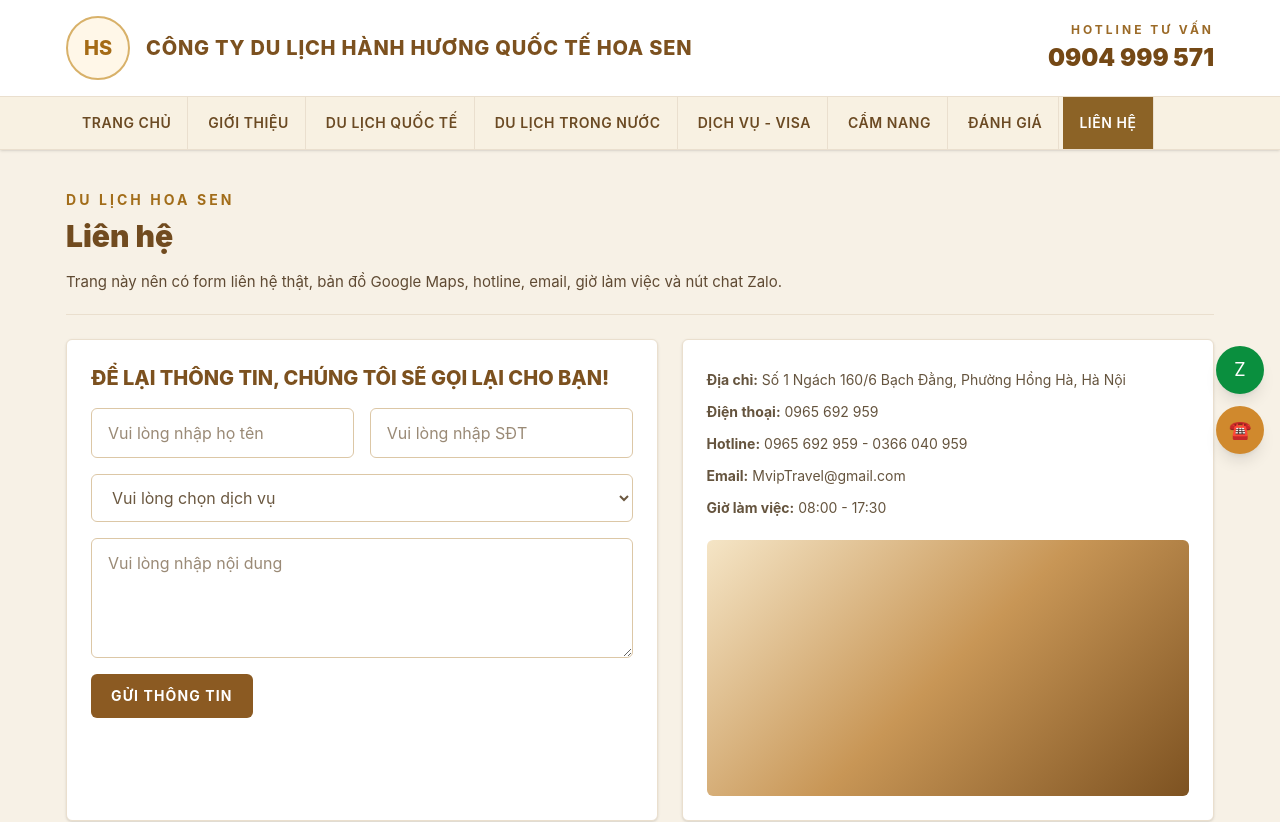
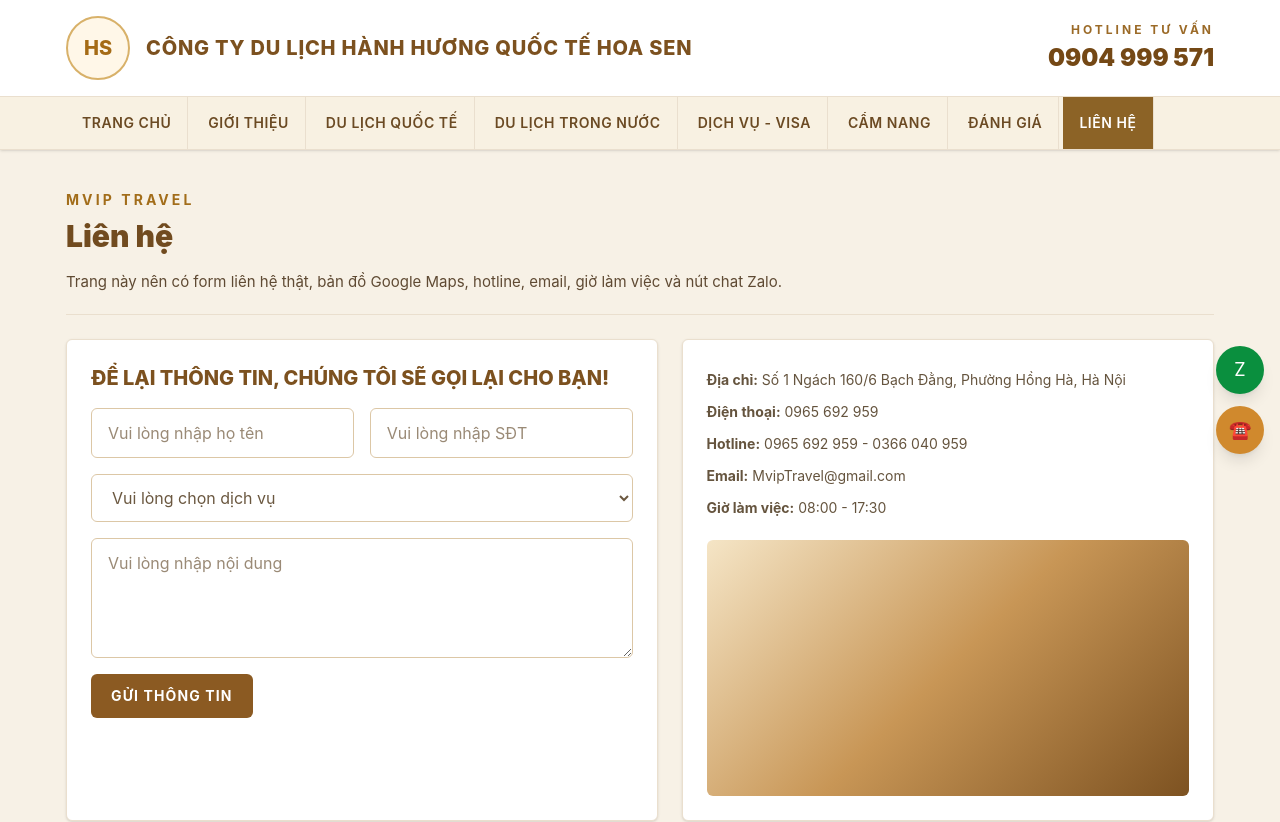
Before and after one commit to kiennguyen2701/hoa-sen-clone, a React (Vite) app: page /lien-he in a window 1280 px wide. Shown: the top 822 px of the page. Built offline with nearby package versions, Linux system fonts and the light colour scheme; no server answers; the database is empty.

Commit message:
add real admin with supabase

```diff
--- a/index.html
+++ b/index.html
@@ -4,7 +4,7 @@
     <meta charset="UTF-8" />
     <link rel="icon" type="image/svg+xml" href="/favicon.svg" />
     <meta name="viewport" content="width=device-width, initial-scale=1.0" />
-    <title>hoa-sen-clone</title>
+    <title>MVip Travel - Du lịch Max Vip</title>
   </head>
   <body>
     <div id="root"></div>
--- a/src/components/PageContainer.jsx
+++ b/src/components/PageContainer.jsx
@@ -3,7 +3,7 @@ export default function PageContainer({ title, subtitle, children }) {
     <div className="mx-auto max-w-[1180px] px-4 py-10">
       <div className="mb-6 border-b border-[#eadfce] pb-4">
         <div className="text-sm font-bold uppercase tracking-[0.22em] text-[#a26d1a]">
-          Du Lịch Hoa Sen
+          Mvip Travel
         </div>
         <h1 className="mt-2 text-3xl font-black text-[#714b1f]">{title}</h1>
         {subtitle ? (
```
